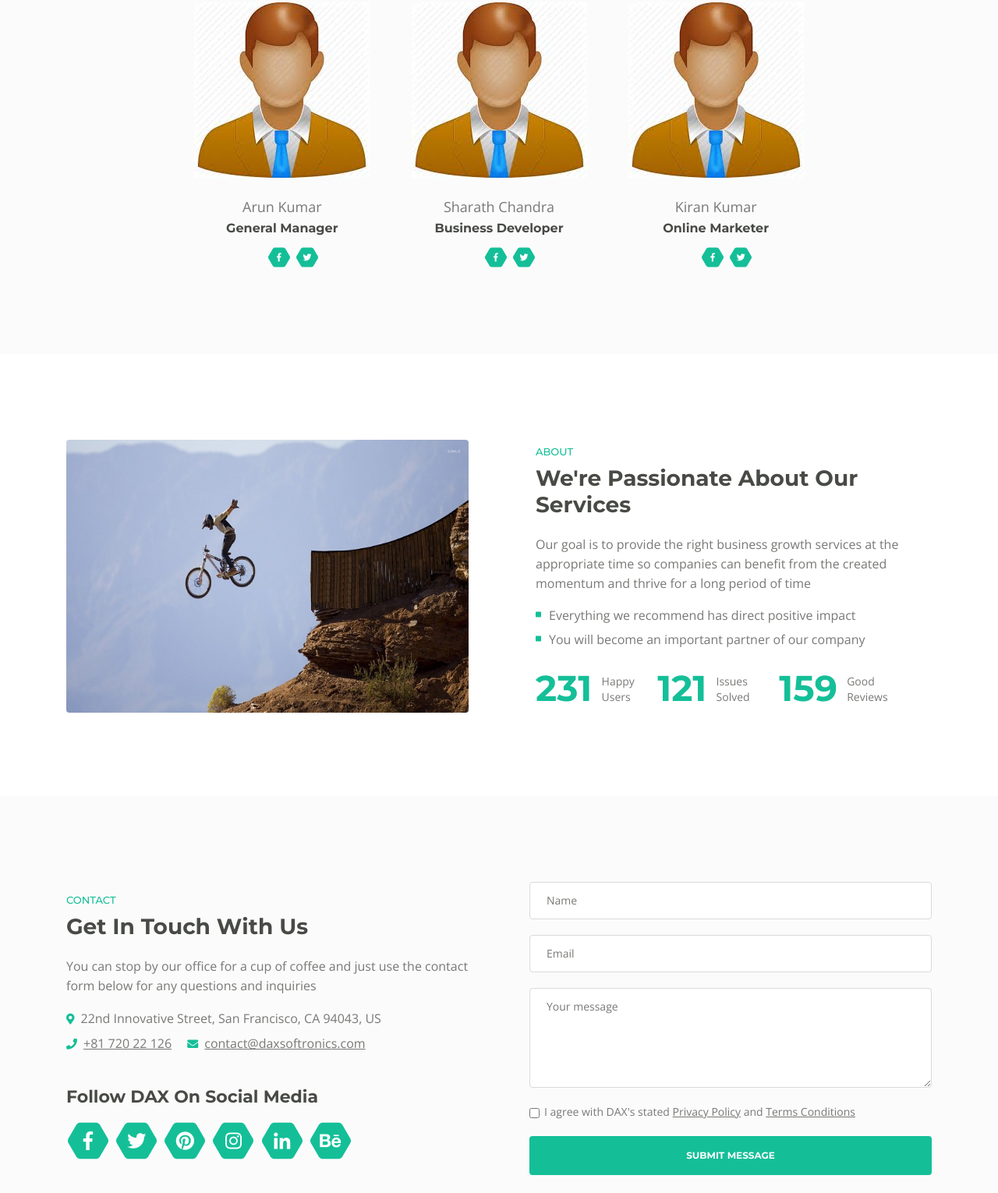
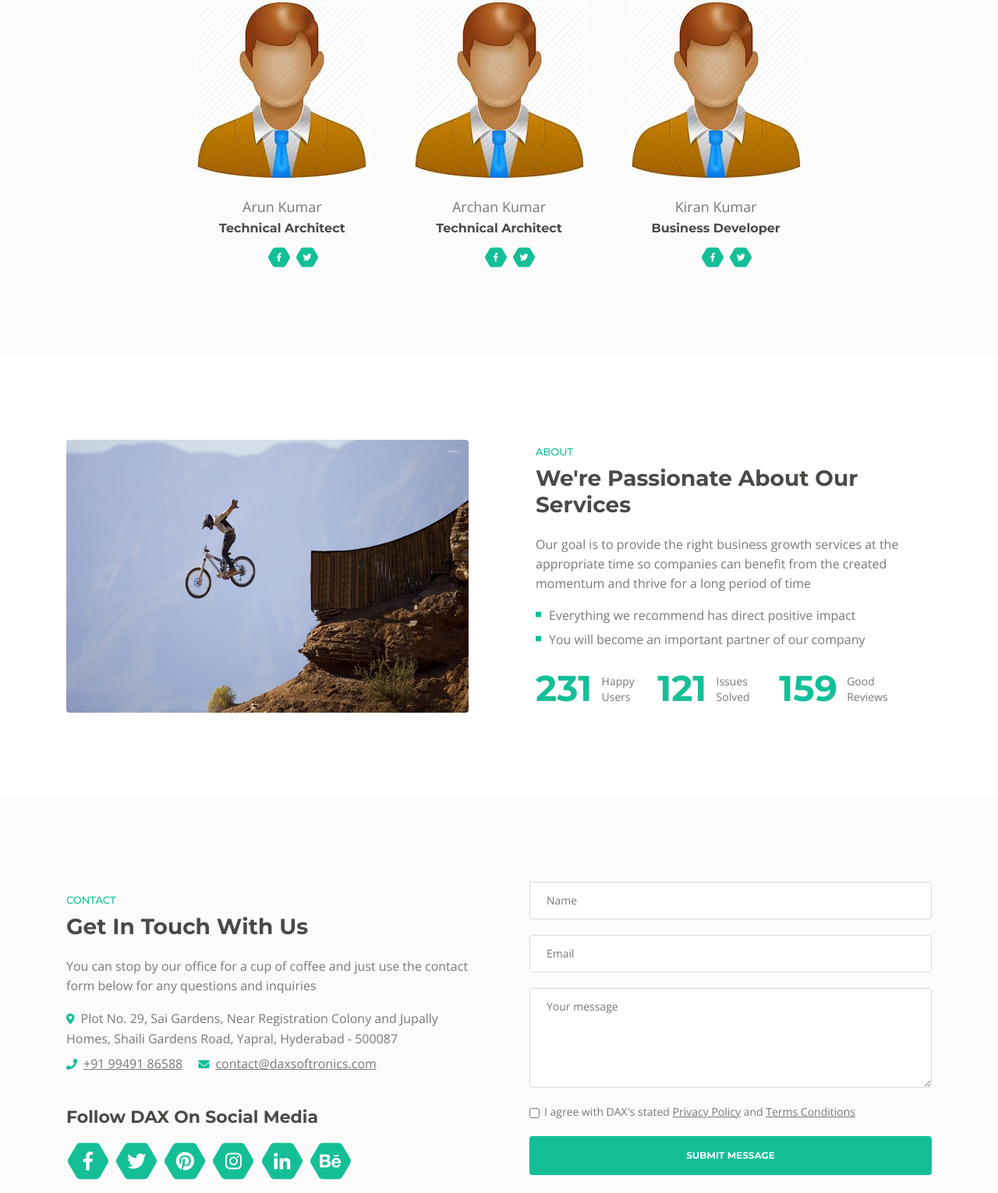
Before and after one commit to daxsoftronics/daxsoftronics.github.io, a plain HTML site: page index.html in a window 1280 px wide. Shown: the part 6297-7827 px from the top of the page at 78% size. Drawn offline with nearby package versions, Linux system fonts and the light colour scheme.

Commit message:
Update index.html

```diff
--- a/index.html
+++ b/index.html
@@ -940,7 +940,7 @@
                             <img class="img-fluid" src="images/EmployeeM.jpg" alt="alternative">
                         </div> <!-- end of image-wrapper -->
                         <p class="p-large">Arun Kumar</p>
-                        <p class="job-title">General Manager</p>
+                        <p class="job-title">Technical Architect</p>
                         <span class="social-icons">
                             <span class="fa-stack">
                                 <a href="#your-link">
@@ -963,8 +963,8 @@
                         <div class="image-wrapper">
                             <img class="img-fluid" src="images/EmployeeM.jpg" alt="alternative">
                         </div> <!-- end of image wrapper -->
-                        <p class="p-large">Sharath Chandra</p>
-                        <p class="job-title">Business Developer</p>
+                        <p class="p-large">Archan Kumar</p>
+                        <p class="job-title">Technical Architect</p>
                         <span class="social-icons">
                             <span class="fa-stack">
                                 <a href="#your-link">
@@ -988,7 +988,7 @@
                             <img class="img-fluid" src="images/EmployeeM.jpg" alt="alternative">
                         </div> <!-- end of image wrapper -->
                         <p class="p-large">Kiran Kumar</p>
-                        <p class="job-title">Online Marketer</p>
+                        <p class="job-title">Business Developer</p>
                         <span class="social-icons">
                             <span class="fa-stack">
                                 <a href="#your-link">
@@ -1073,8 +1073,8 @@
                         <h2>Get In Touch With Us</h2>
                         <p>You can stop by our office for a cup of coffee and just use the contact form below for any questions and inquiries</p>
                         <ul class="list-unstyled li-space-lg">
-                            <li class="address"><i class="fas fa-map-marker-alt"></i>22nd Innovative Street, San Francisco, CA 94043, US</li>
-                            <li><i class="fas fa-phone"></i><a href="tel:003024630820">+81 720 22 126</a></li>
+                            <li class="address"><i class="fas fa-map-marker-alt"></i>Plot No. 29, Sai Gardens, Near Registration Colony and Jupally Homes, Shaili Gardens Road, Yapral, Hyderabad - 500087</li>
+                            <li><i class="fas fa-phone"></i><a href="tel:003024630820">+91 99491 86588</a></li>
                             <li><i class="fas fa-envelope"></i><a href="mailto:contact@daxsoftronics.com">contact@daxsoftronics.com</a></li>
                         </ul>
                         <h3>Follow DAX On Social Media</h3>
```
